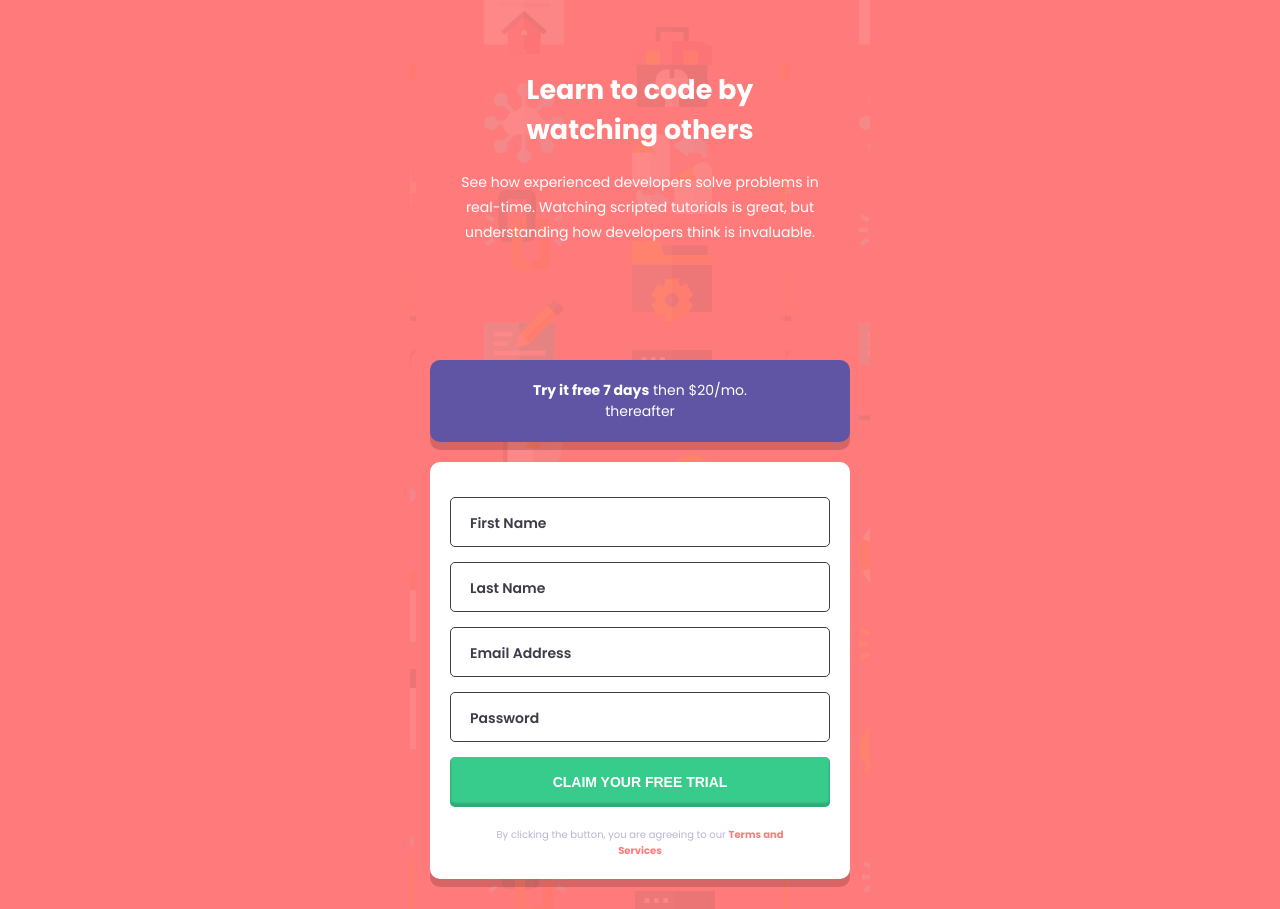
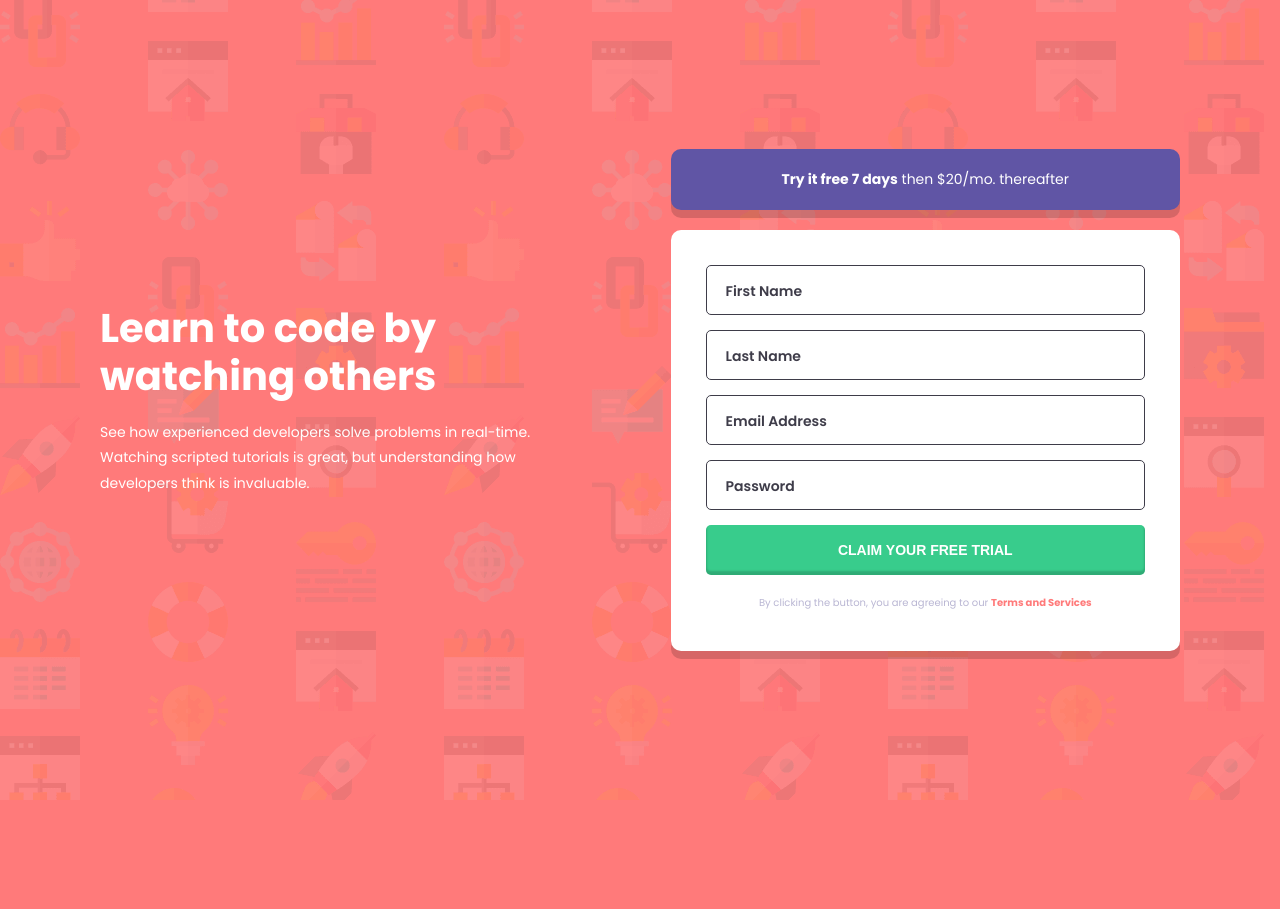
Before and after one commit to Aleclto7/intro-component-with-signup-form-master, a plain HTML site: page index.html in a window 1280 px wide. After the commit the page ends 800 px from the top, so only its background shows below. Drawn offline with Linux system fonts and the light colour scheme.

Commit message:
Media queries (tablet and desktop)

```diff
--- a/styles.css
+++ b/styles.css
@@ -31,14 +31,15 @@ html {
 main {
     width: 100vw;
     height: 100vh;
+    background-image: url('./images/bg-intro-mobile.png');
 }
 .container {
     display: flex;
     align-items: center;
     flex-direction: column;
-    max-width: 460px;
+    height: 100vh;
+    max-width: 400px;
     margin: auto;
-    background-image: url('./images/bg-intro-mobile.png');
 }
 .section__description {
     text-align: center;
@@ -60,7 +61,6 @@ main {
 }
 .section__info {
     width: 100%;
-    max-width: 460px;
     min-width: 300px;
     padding: 30px 20px;
 }
@@ -79,8 +79,6 @@ main {
 }
 .info__container {
     width: 100%;
-    max-width: 460px;
-    min-width: 305px;
     background: var(--white);
     border-radius: 10px;
     box-shadow: 0px 8px 0px 0px rgb(0 0 0 / 16%)
@@ -149,8 +147,42 @@ main {
     color: var(--grayish-blue);
     text-align: center;
     font-size: var(--sm);
-    padding: 0px 6rem 2rem 6rem;
+    padding: 0px 6rem 4rem 6rem;
 }
 .container__terms b {
     color: var(--red);
 }
+@media (min-width: 600px) {
+    main {
+        background-image: url('./images/bg-intro-desktop.png');
+    }
+    .container {
+        max-width: 1120px;
+        flex-direction: row;
+        align-items: center;
+    }
+    .section__description {
+        display: flex;
+        padding: 0;
+        padding-left: 2rem;
+        flex-direction: column;
+        align-items: flex-start;
+        justify-content: center;
+    }
+    .description__title {
+        font-size: 4rem;
+        line-height: 1.2;
+        text-align: left;
+    }
+    .description__text {
+        text-align: left;
+    }
+}
+@media (min-width: 900px) {
+    .section__description {
+        padding-right: 6rem;
+    }
+    .container__form {
+        padding: 2rem 3.5rem;
+    }
+}
```
